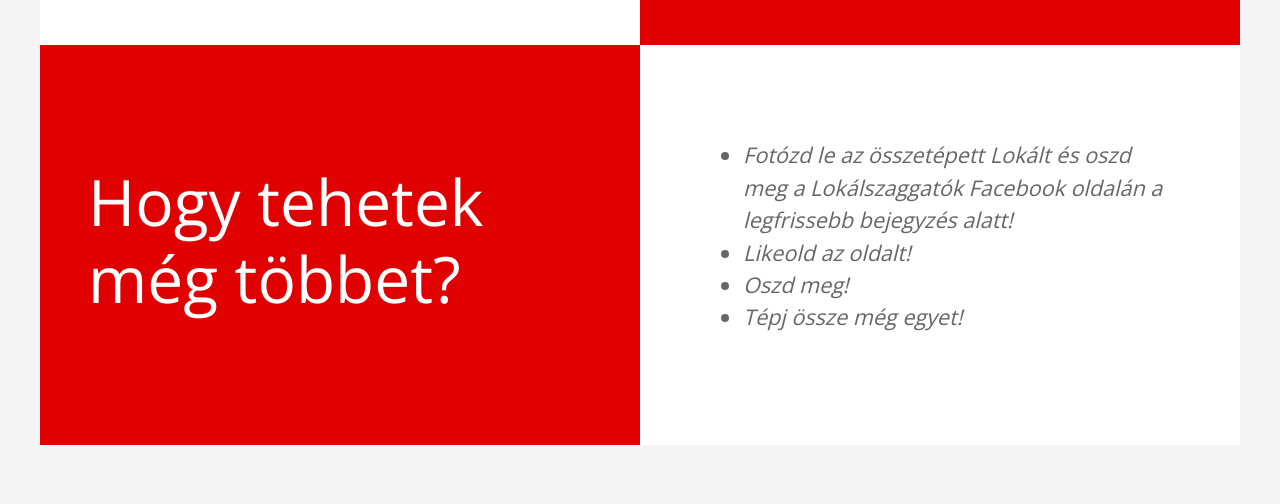
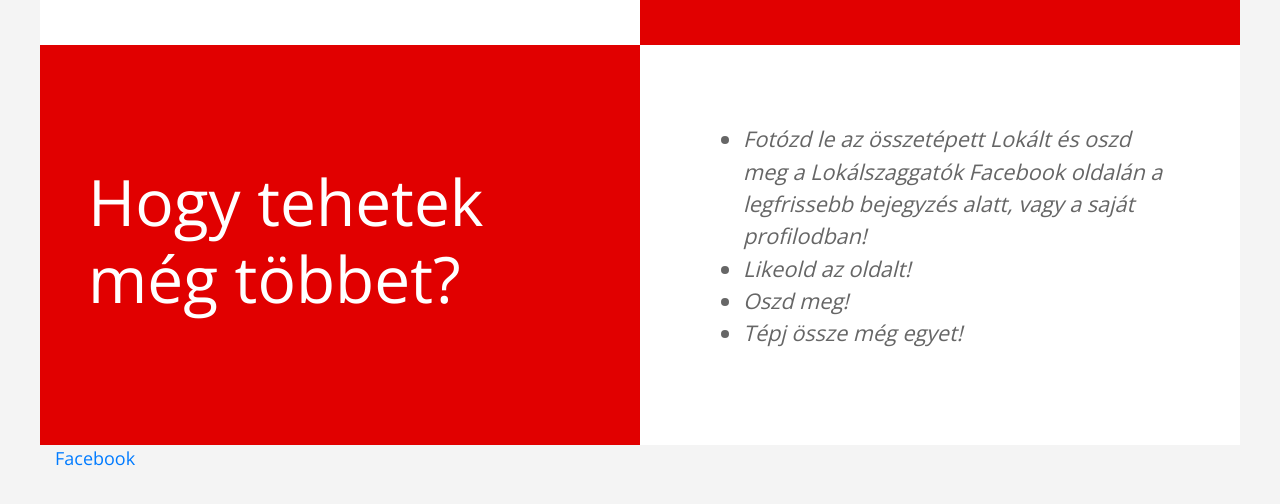
Before and after one commit to lokalszaggatok/lokalszaggatok.github.io, a plain HTML site: page index.html in a window 1280 px wide. Shown: the part 789-1293 px from the top of the page. Drawn offline with nearby package versions, Linux system fonts and the light colour scheme.

Commit message:
Policy files removed, Facebook link added

```diff
--- a/index.html
+++ b/index.html
@@ -76,7 +76,7 @@
   <div class="tm-flex-center p-5">
     <div class="tm-md-flex-center">
       <ul>
-        <li class="tm-quote">Fotózd le az összetépett Lokált és oszd meg a Lokálszaggatók Facebook oldalán a legfrissebb bejegyzés alatt!</li>
+        <li class="tm-quote">Fotózd le az összetépett Lokált és oszd meg a Lokálszaggatók Facebook oldalán a legfrissebb bejegyzés alatt, vagy a saját profilodban!</li>
         <li class="tm-quote">Likeold az oldalt!</li>
         <li class="tm-quote">Oszd meg!</li>
         <li class="tm-quote">Tépj össze még egyet!</li>
@@ -89,6 +89,7 @@
 <!-- Footer -->
 <div class="row">
   <div class="col-lg-12">
+    <a href="https://www.facebook.com/pg/szaggato/posts">Facebook</a>
      <p><br></p>
   </div>
 </div>
```
Also changed, not shown: policy/index.html (deleted, +0 -10 lines).
